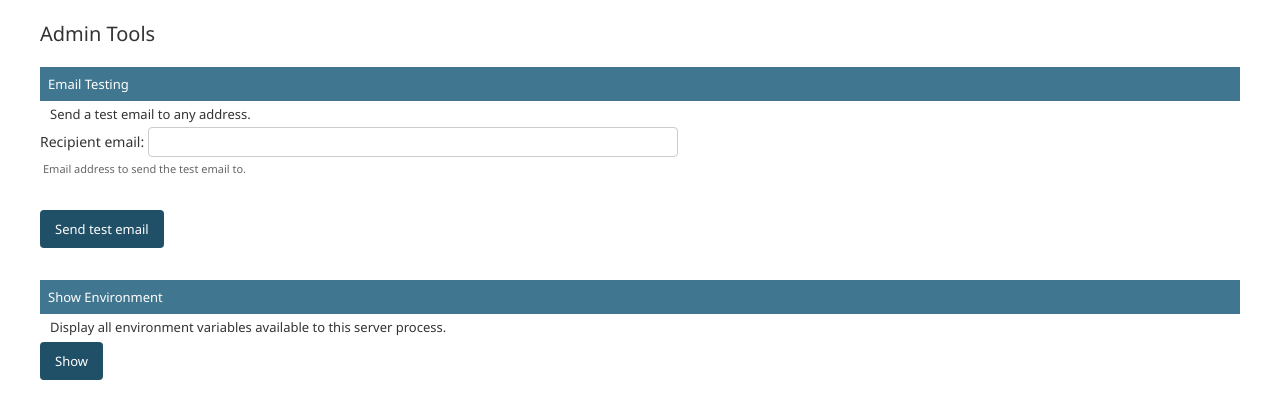
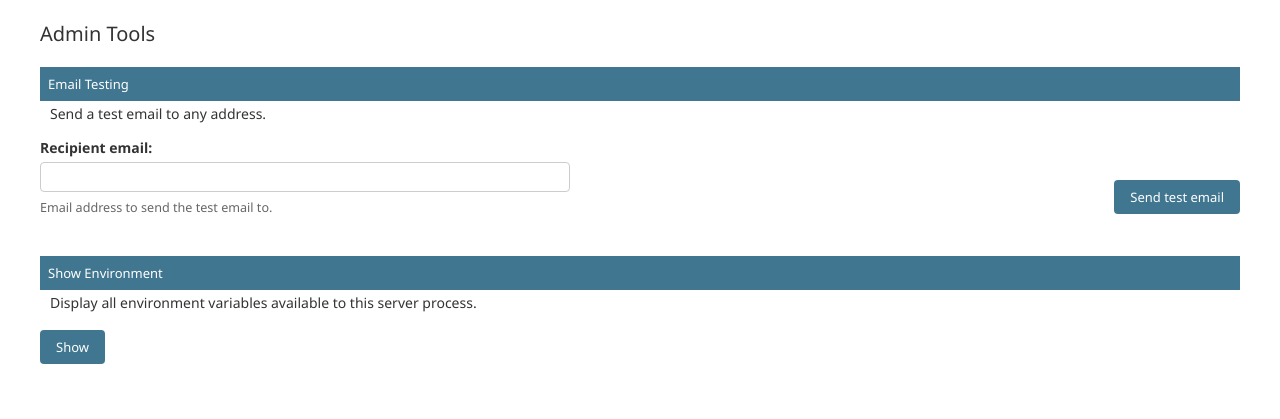
Before and after one commit to ziptrigo/qr_code, a Django app: template src/qr_code/templates/admin/tools.html in a window 1280 px wide. Shown: the part 92-511 px from the top of the page. Run offline with Django 5.2, Linux system fonts and the light colour scheme; the template is opened without the code that fills it: values that come from a table or form of the project are taken from there, others are empty; parts of the project's set-up code (start-up, migrations or seed data) failed here and were passed over.

Commit message:
Admin page theme (#35)

```diff
--- a/src/qr_code/templates/admin/tools.html
+++ b/src/qr_code/templates/admin/tools.html
@@ -15,39 +15,31 @@
 
     <div class="module">
         <h2>Email Testing</h2>
-        <div class="form-row">
         <p>Send a test email to any address.</p>
-            <form method="post" action="{% url 'custom_admin:admin_tools' %}">
+        <form method="post" action="{% url 'custom_admin:admin_tools' %}" style="margin-top: 15px;">
             {% csrf_token %}
-                <fieldset class="module aligned">
-                    <div class="form-row">
+            <div style="display: flex; gap: 10px; align-items: flex-end; flex-wrap: wrap;">
+                <div style="flex: 1; min-width: 300px;">
                     {{ form.recipient.errors }}
-                        <label for="id_recipient">{{ form.recipient.label }}:</label>
+                    <label for="id_recipient" style="display: block; margin-bottom: 5px; font-weight: bold;">{{ form.recipient.label }}:</label>
                     {{ form.recipient }}
                     {% if form.recipient.help_text %}
-                            <div class="help">{{ form.recipient.help_text }}</div>
+                        <div style="font-size: 0.9em; color: #666; margin-top: 5px;">{{ form.recipient.help_text }}</div>
                     {% endif %}
                 </div>
-                </fieldset>
-                <div>
-                    <input type="submit" name="send_test_email" value="Send test email" class="default">
+                <input type="submit" name="send_test_email" value="Send test email" class="button" style="padding: 8px 16px;">
             </div>
         </form>
     </div>
-    </div>
 
-    <div class="module">
+    <div class="module" style="margin-top: 40px;">
         <h2>Show Environment</h2>
-        <div class="form-row">
         <p>Display all environment variables available to this server process.</p>
-            <form id="show-env-form" method="post" action="{% url 'custom_admin:admin_tools' %}">
+        <form id="show-env-form" method="post" action="{% url 'custom_admin:admin_tools' %}" style="margin-top: 15px;">
             {% csrf_token %}
             <input type="hidden" name="show_environment" value="1">
-                <div>
-                    <input type="submit" id="show-env-btn" value="Show" class="default">
-                </div>
+            <input type="submit" id="show-env-btn" value="Show" class="button" style="padding: 8px 16px;">
         </form>
-        </div>
 
         <!-- Confirmation Modal -->
         <div id="confirm-modal" style="display:none; position:fixed; top:0; left:0; right:0; bottom:0; background:rgba(0,0,0,0.4); z-index:1000; align-items:center; justify-content:center;">
```
Also changed, not shown: admin/requirements/requirements-dev.txt (+11 -8 lines), admin/requirements/requirements.txt (+6 -3 lines), config/settings.py (+36 -0 lines), src/qr_code/static/css/jazzmin_custom.css (added, +13 -0 lines), 1 other file. Lines whose indentation alone changed are shown as unchanged.
